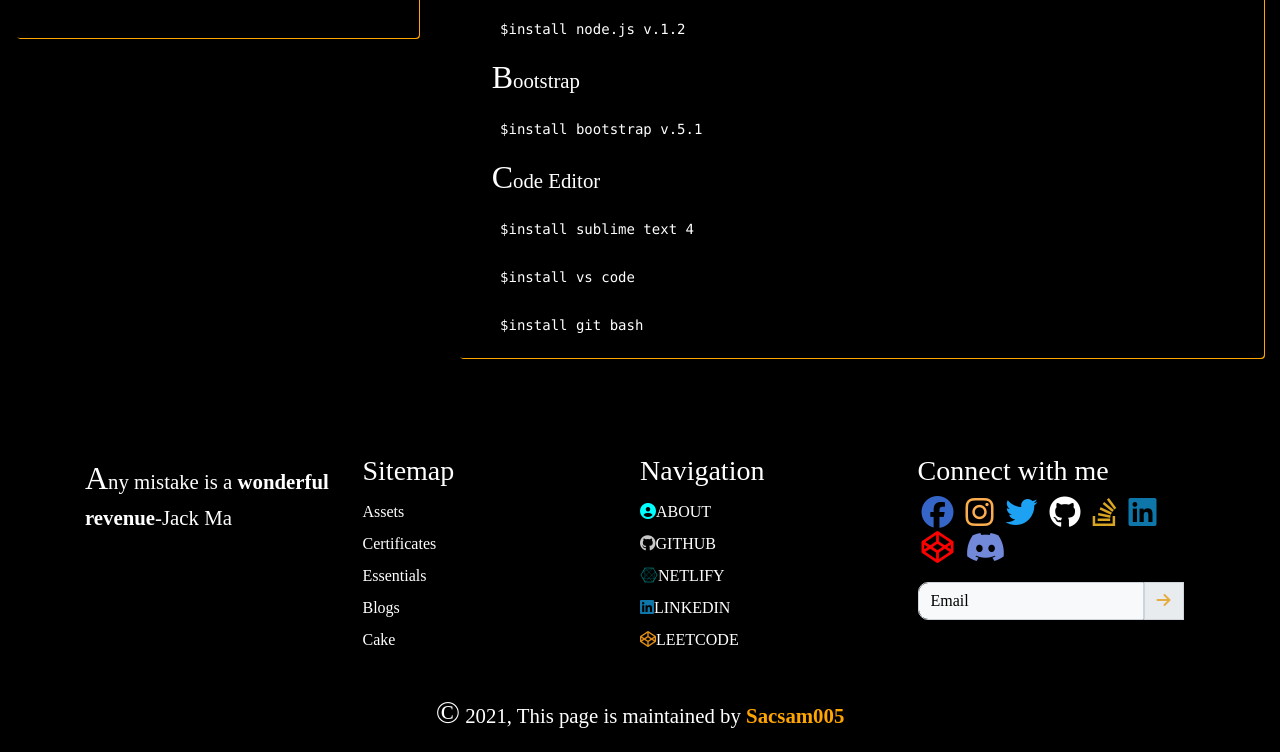
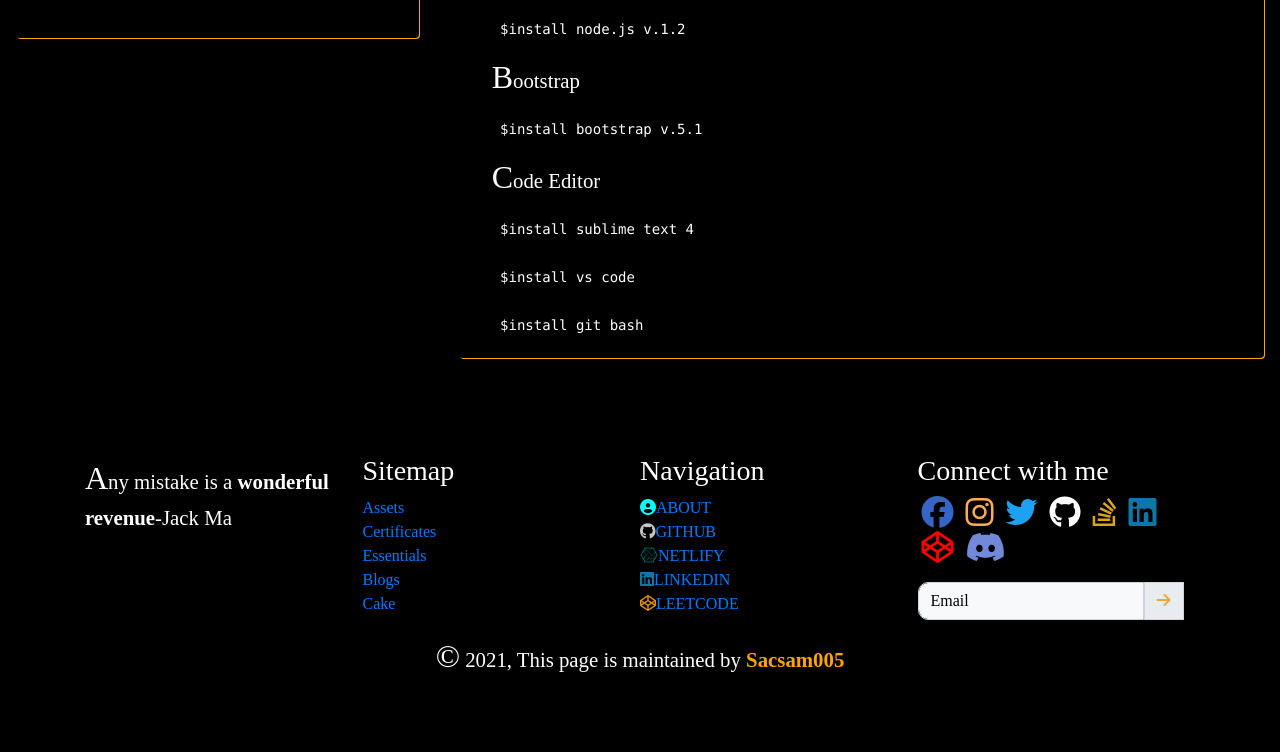
Before and after one commit to Sacsam005/myPortfolio-website, a plain HTML site: page index.html in a window 1280 px wide. Shown: the part 3692-4444 px from the top of the page. After the commit the page ends 4388 px from the top, so only its background shows below. Drawn offline with nearby package versions, Linux system fonts and the light colour scheme; a web font is replaced by a local one.

Commit message:
Update index.html

```diff
--- a/index.html
+++ b/index.html
@@ -340,24 +340,24 @@
       <div class="sitemap">
         <h3>Sitemap</h3>
         <ul>
-          <li class="links"><a href="#about">Assets</a></li>
-          <li class="links"><a href="#achievements">Certificates</a></li>
-          <li class="links"><a href="#item2">Essentials</a></li>
-          <li class="links"><a href="https://shachinmagar120sm.wixsite.com/codingproficiency" target="_blank">Blogs</a></li>
-          <li class="links"><a href="#demos">Cake</a></li>
+          <li class="nav-item"><a href="#about">Assets</a></li>
+          <li class="nav-item"><a href="#achievements">Certificates</a></li>
+          <li class="nav-item"><a href="#item2">Essentials</a></li>
+          <li class="nav-item"><a href="https://shachinmagar120sm.wixsite.com/codingproficiency" target="_blank">Blogs</a></li>
+          <li class="nav-item"><a href="#demos">Cake</a></li>
         </ul>
       </div>
       <div class="sitemap">
         <h3>Navigation</h3>
         <ul>
-          <li class="links"><a href="#about"><i class="fas fa-user-circle" style="color: cyan;"></i>ABOUT</a></li>
-          <li class="links"><a href="https://github.com/Sacsam005" target="_blank"><i class="fab fa-github"
+          <li class="nav-item"><a href="#about"><i class="fas fa-user-circle" style="color: cyan;"></i>ABOUT</a></li>
+          <li class="nav-item"><a href="https://github.com/Sacsam005" target="_blank"><i class="fab fa-github"
                 style="color:#c7c7c7;"></i>GITHUB</a></li>
-          <li class="links"><a href="https://app.netlify.com/teams/sacsam005/overview" target="_blank"><i class="fab fa-connectdevelop"
+          <li class="nav-item"><a href="https://app.netlify.com/teams/sacsam005/overview" target="_blank"><i class="fab fa-connectdevelop"
                 style="color:teal"></i>NETLIFY</a></li>
-          <li class="links"><a href="https://www.linkedin.com/in/sachin-samal-590b19138/" target="_blank"><i class="fab fa-linkedin"
+          <li class="nav-item"><a href="https://www.linkedin.com/in/sachin-samal-590b19138/" target="_blank"><i class="fab fa-linkedin"
                 style="color:#0e76a8"></i>LINKEDIN</a></li>
-          <li class="links"><a href="https://leetcode.com/Sacsam005/" target="_blank"><i class="fab fa-codepen"
+          <li class="nav-item"><a href="https://leetcode.com/Sacsam005/" target="_blank"><i class="fab fa-codepen"
                 style="color:rgb(224, 143, 20)"></i>LEETCODE</a></li>
         </ul>
       </div>
@@ -388,13 +388,12 @@
               </div>
             </div>
           </div>
+        </form>
       </div>
-      </form>
     </div>
-    </div>
-    <div class="rights text-center mt-3">
-      <p>&copy; 2021, This page is maintained by <a href="#study"><span style="color:orange; font-weight: bold;">Sacsam005</span></a></p>
-    </div>
+    <p class="text-center">&copy; 2021, This page is maintained by <a href="#study"><span
+          style="color:orange; font-weight: bold;">Sacsam005</span></a></p>
+
   </footer>
 
   <!-- Optional JavaScript -->
```
